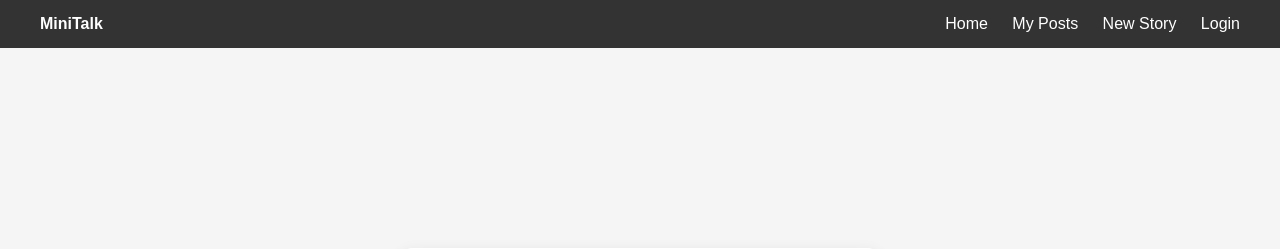
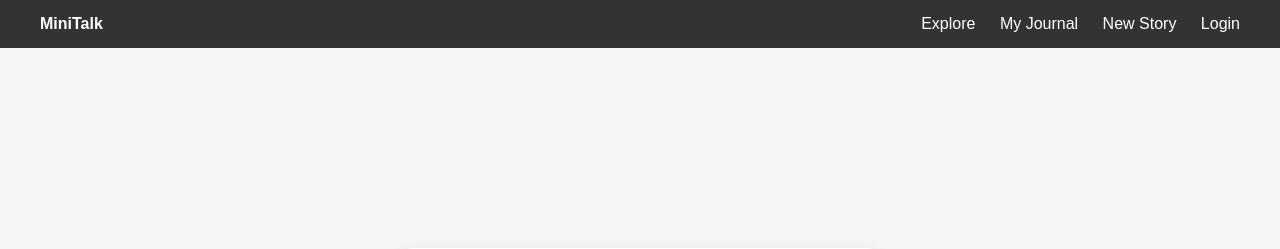
Before and after one commit to Martha-LB/minitalk, a Django app: page / in a window 1280 px wide. Shown: the top 249 px of the page. Run offline with Django 5.2, Linux system fonts and the light colour scheme.

Commit message:
fourth commit

```diff
--- a/mtapp/templates/base.html
+++ b/mtapp/templates/base.html
@@ -131,8 +131,8 @@
 
 
         <div class="nav-links">
-            <a href="{% url 'public_post' %}">Home</a>
-            <a href="{% url 'post' %}">My Posts</a>
+            <a href="{% url 'public_post' %}">Explore</a>
+            <a href="{% url 'post' %}">My Journal</a>
             <a href="{% url 'create_post' %}">New Story</a>
 
             {% if request.user.is_authenticated %}
--- a/mtapp/templates/create_post.html
+++ b/mtapp/templates/create_post.html
@@ -130,9 +130,9 @@
         </div>
 
         <div class="nav-links">
-            <a href="{% url 'public_post' %}">Home</a>
+            <a href="{% url 'public_post' %}">Explore</a>
 
-            <a href="{% url 'post' %}">My Posts</a>
+            <a href="{% url 'post' %}">My Journal</a>
             <a href="{% url 'create_post' %}">New Story</a>
 
             {% if request.user.is_authenticated %}
--- a/mtapp/templates/post.html
+++ b/mtapp/templates/post.html
@@ -206,9 +206,9 @@
 
         <h2>
             {% if mode == "mine" %}
-                My Posts
+                My Thoughts
             {% else %}
-                All Posts
+                What Others Are Thinking
             {% endif %}
         </h2>
 
```
